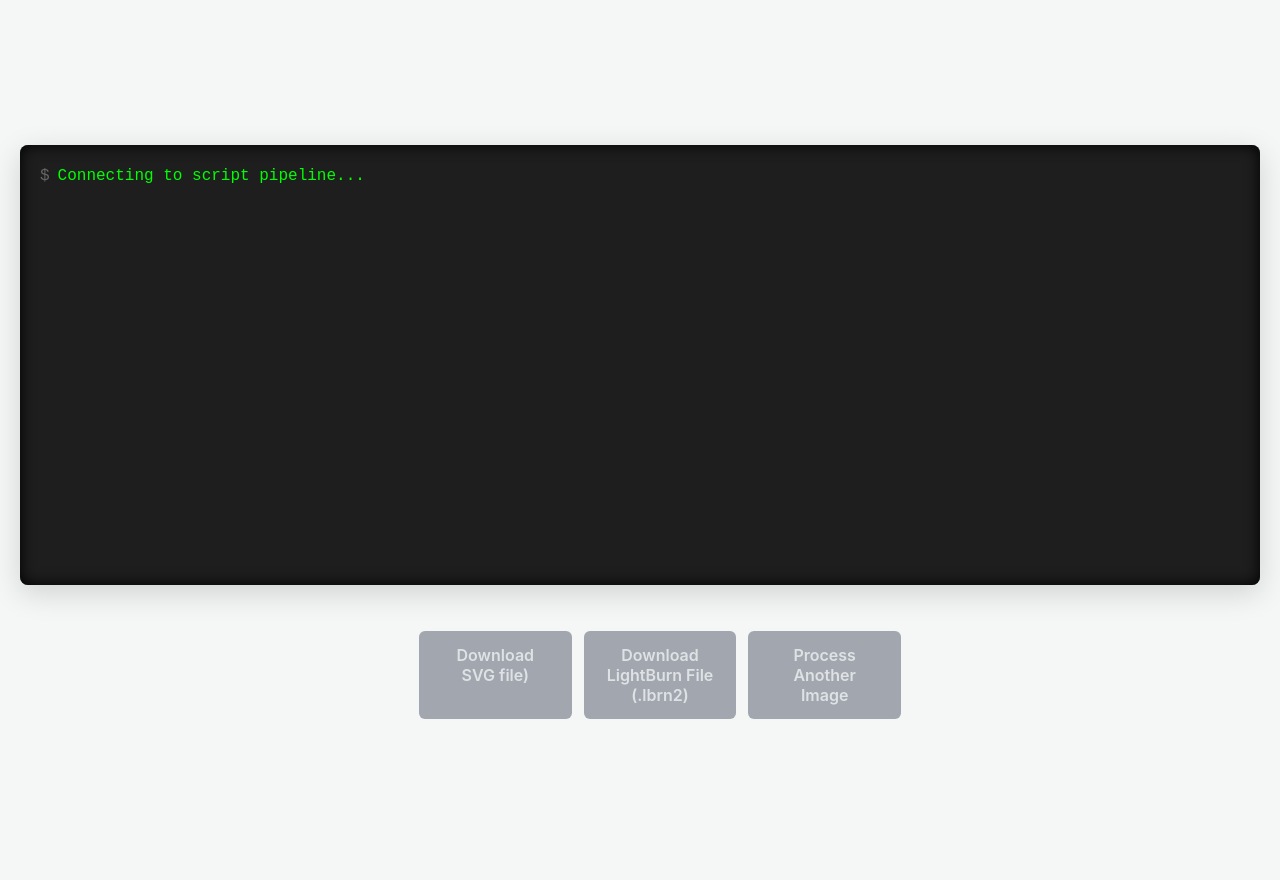
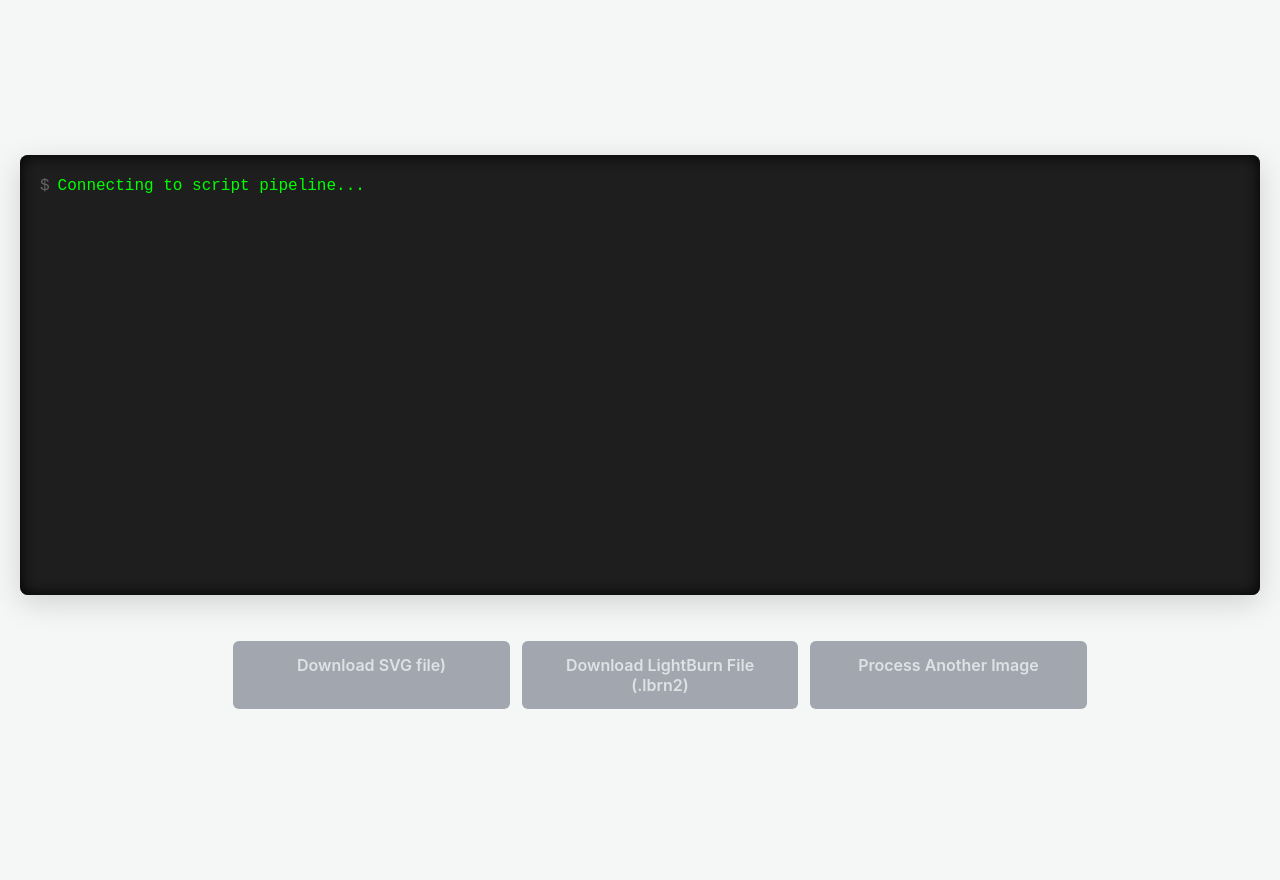
Before and after one commit to chreestopher/mopa-laser-rasterizer, a Flask app: page /list-downloads/1 in a window 1280 px wide. Run offline with Flask 3, Linux system fonts and the light colour scheme.

Commit message:
add media class for buton layout

```diff
--- a/templates/loading.html
+++ b/templates/loading.html
@@ -55,13 +55,14 @@
             display: flex;
             flex-direction: row;
             gap: 12px;
-            width: 66.67%;
-            max-width: 1200px;
+            width: 66.67vw;
+            max-width: none;
             margin: 0 auto;
+            box-sizing: border-box;
         }
         .btn {
-            flex: 1;
-            width: auto;
+            flex: 1 1 0;
+            width: 0;
             padding: 14px 20px;
             box-sizing: border-box;
             border: none;
```
